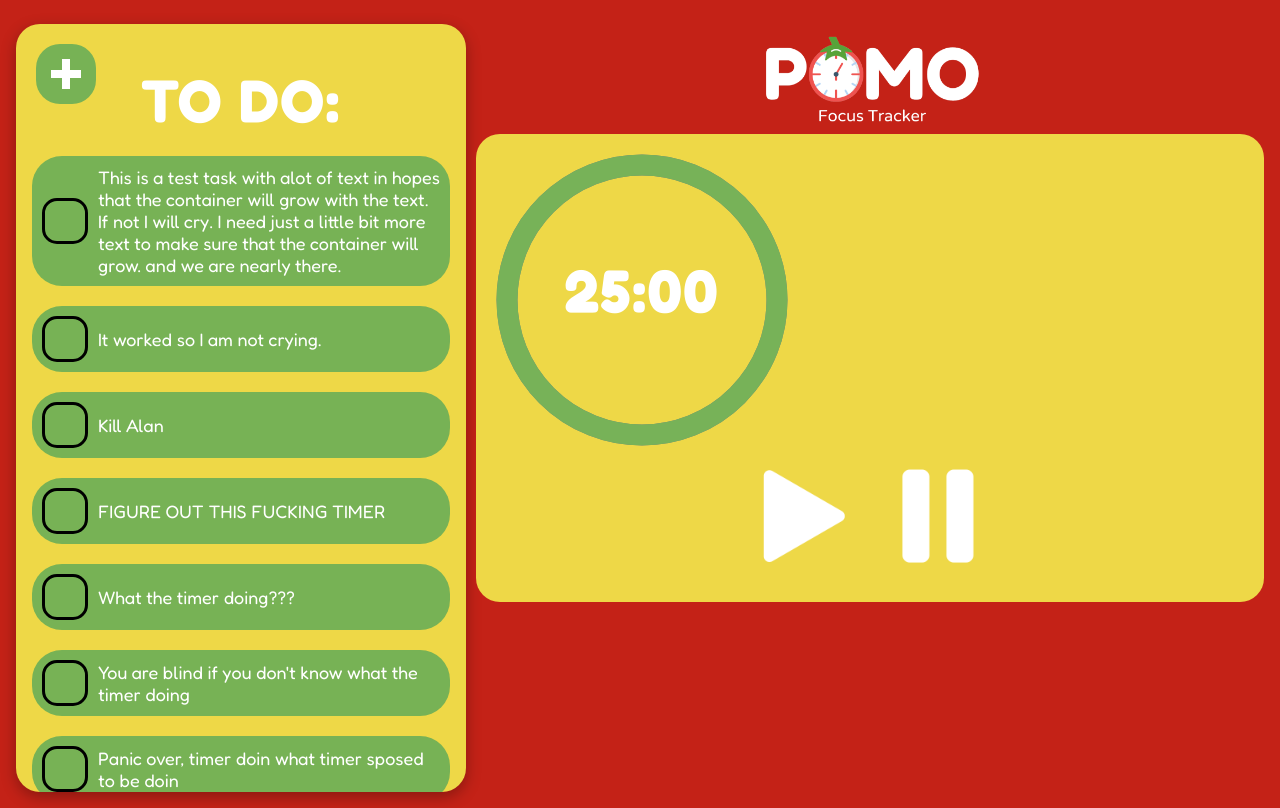
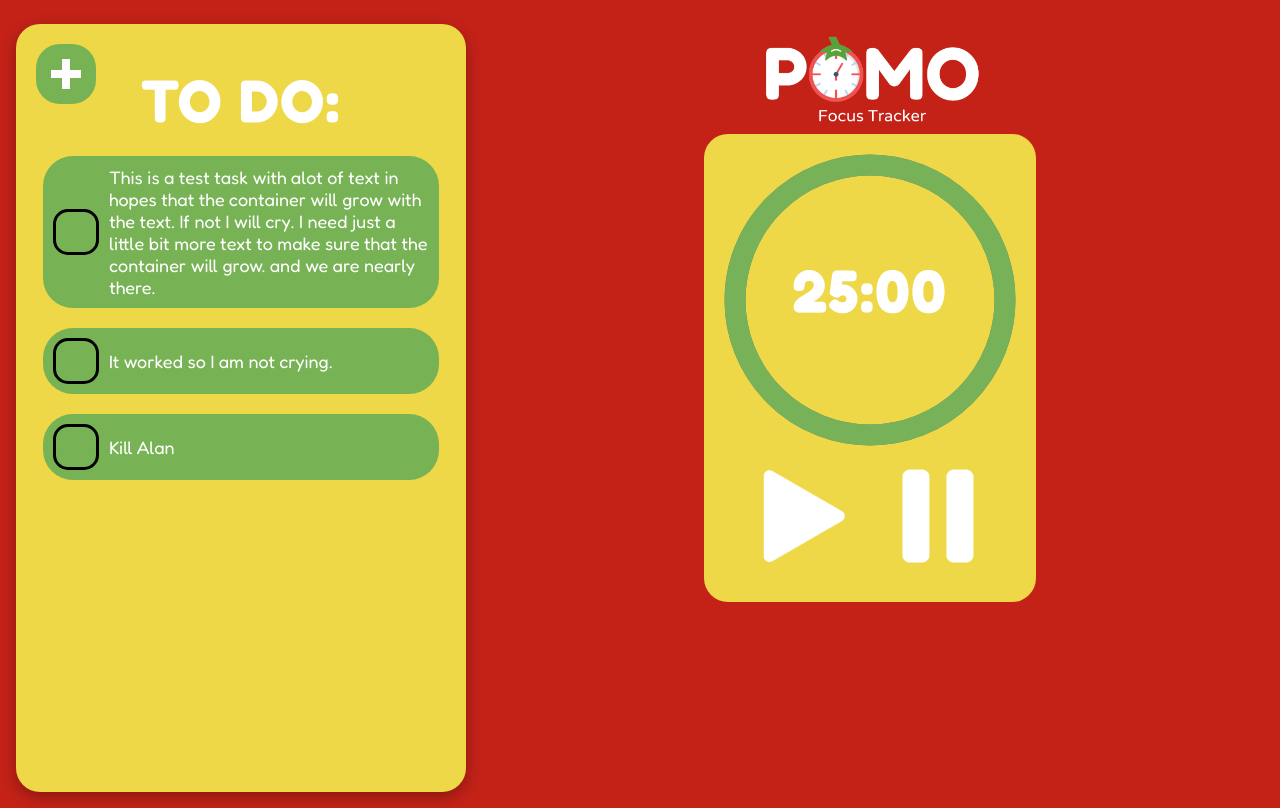
Before and after one commit to acegoal07/pomo, a PHP site: page / in a window 1280 px wide. Run offline with PHP 8.4, Linux system fonts and the light colour scheme; some web fonts are replaced.

Commit message:
Test update

```diff
--- a/assets/css/style.css
+++ b/assets/css/style.css
@@ -122,6 +122,7 @@ main.grid-layout .timer-grid-section {
   grid-area: timer;
   text-align: center;
   position: relative;
+  max-height: 96vh;
   height: 100%;
 }
 
@@ -131,7 +132,9 @@ main.grid-layout .timer-grid-section {
   color: white;
   border-radius: 1.5rem;
   height: fit-content;
+  width: fit-content;
   padding: 1rem;
+  margin: auto;
 }
 
 #pauseButton, #startButton {
@@ -142,6 +145,7 @@ main.grid-layout .timer-grid-section {
   position: relative;
   height: 300px;
   width: 300px;
+  margin: auto;
 }
 
 .baseTimerCircle {
@@ -247,8 +251,8 @@ main.leader-grid-layout .weekly-grid-section {
   border-radius: 20px;
   box-shadow: 0 0 10px rgba(0, 0, 0, 0.3);
   z-index: 1000;
-  width: 1200px;
-  height: 600px;
+  width: 75%;
+  height: 75%;
   animation: popupAnimation 0.5s forwards;
 }
 
@@ -359,12 +363,14 @@ a .todo-close-btn-line-2 {
 
 .todo-item {
   display: flex;
-  align-items: center;
+  margin: auto;
   margin-top: 20px;
   margin-bottom: 20px;
+  width: 90%;
   padding: 10px;
   border-radius: 30px;
   background-color: #77b255;
+  align-items: center;
 }
 
 .todo-list-container {
--- a/assets/js/base.js
+++ b/assets/js/base.js
@@ -17,37 +17,11 @@ window.addEventListener('load', () => {
     document.querySelector("main").classList.remove("blur-filter");
     document.querySelector("#todo-add-button").classList.add("is-clickable");
   });
-});
 
 
 
-
-
-
-
-
-
-
-
-
-
-
-
-
-
-
-
-
-
-
-
-
-
-
-
-
-const todoInput = document.getElementById("todo-input");
-const addTodoButton = document.getElementById("addTodoButton");
+  const todoInput = document.querySelector("#todo-input");
+  const addTodoButton = document.querySelector("#addTodoButton");
 
 
   function addTodo() {
@@ -77,7 +51,20 @@ function addTodo() {
       todoListContainer.appendChild(todoItem);
 
       todoInput.value = "";
+
+      closePopup();
         }
       }
 
+      function closePopup() {
+        const popup = document.querySelector("#popup");
+        popup.style.display = "none";
+        document.querySelector("main").classList.remove("blur-filter");
+      }
+
+
   addTodoButton.addEventListener("click", addTodo);
+
+
+
+});
--- a/assets/js/timer.js
+++ b/assets/js/timer.js
@@ -106,7 +106,7 @@ window.onload = function() {
   document.querySelector("#startButton").addEventListener('click', () => {
     if (!timer.isActive()) {
       if (timer.getCurrentPositionMS() === 0) {
-        timer.setTimerLength(10000)
+        timer.setTimerLength(1500000)
           .startTimer();
       } else {
         timer.startTimer();
--- a/assets/js/timerRing.js
+++ b/assets/js/timerRing.js
@@ -7,7 +7,6 @@ window.addEventListener('load', () => {
 
   let remainingPathColour = colours.info.color; //this is here so i can make it go red when time is nearly up
 
-
   document.querySelector(".timerRing").insertAdjacentHTML("afterbegin", '<div class="baseTimer"><svg class="base-timerSvg" viewBox="0 0 100 100" xmlns="http://www.w3.org/2000/svg"><g class="baseTimerCircle"><circle class="timerPathElapsed" cx="50" cy="50" r="45" /><path id="base-timer-path-remaining" stroke-dasharray="283" class="path-remaining" d="M 50, 50 m -45, 0 a 45,45 0 1,0 90,0 a 45,45 0 1,0 -90,0"></path></g></svg><span id="timer"> <h1 id="timerText">25:00</h1> </span></div>');
 });
 
--- a/index.html
+++ b/index.html
@@ -66,48 +66,6 @@
                 <div class="todo-text">Kill Alan</div>
               </div>
             </div>
-            <div class="todo-item">
-              <div class="todo-item-container">
-                <div class="todo-checkbox"></div>
-                <div class="todo-text">FIGURE OUT THIS FUCKING TIMER</div>
-              </div>
-            </div>
-            <div class="todo-item">
-              <div class="todo-item-container">
-                <div class="todo-checkbox"></div>
-                <div class="todo-text">What the timer doing???</div>
-              </div>
-            </div>
-            <div class="todo-item">
-              <div class="todo-item-container">
-                <div class="todo-checkbox"></div>
-                <div class="todo-text">You are blind if you don't know what the timer doing</div>
-              </div>
-            </div>
-            <div class="todo-item">
-              <div class="todo-item-container">
-                <div class="todo-checkbox"></div>
-                <div class="todo-text">Panic over, timer doin what timer sposed to be doin</div>
-              </div>
-            </div>
-            <div class="todo-item">
-              <div class="todo-item-container">
-                <div class="todo-checkbox"></div>
-                <div class="todo-text">The timer told me Abbie is gay</div>
-              </div>
-            </div>
-            <div class="todo-item">
-              <div class="todo-item-container">
-                <div class="todo-checkbox"></div>
-                <div class="todo-text">The timer told me Abbie is gay</div>
-              </div>
-            </div>
-            <div class="todo-item">
-              <div class="todo-item-container">
-                <div class="todo-checkbox"></div>
-                <div class="todo-text">The timer told me Abbie is gay</div>
-              </div>
-            </div>
           </div>
       </div>
     </div>
@@ -119,7 +77,6 @@
 
           <div class="timerRing">
           </div>
-
 
           <a id="startButton">
             <img class="timer-controls is-clickable" src="assets/images/playButWhite.png" alt="Start Button" height="100px" width="100px">
```
Lines whose indentation alone changed are shown as unchanged.
